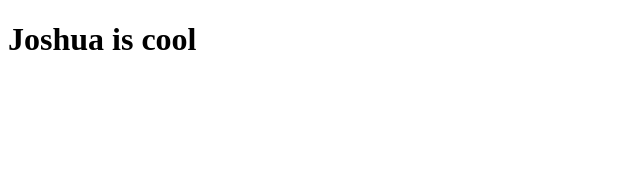
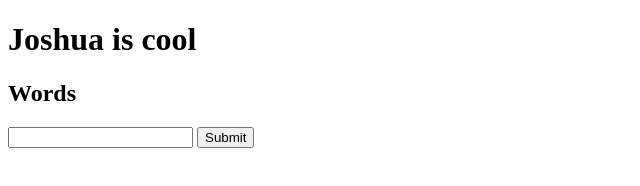
Before and after one commit to JDCPrograms2017/nodesocial, a plain HTML site: page index.html in a window 1280 px wide. Shown: the whole page, without its empty margins (0-640 px from the left). Drawn offline with Linux system fonts and the light colour scheme.

Commit message:
Update index.html
added random crap

```diff
--- a/index.html
+++ b/index.html
@@ -8,5 +8,9 @@
 </head>
 <body>
     <h1>Joshua is cool</h1>
+    <h2>Words</h2>
+
+    <input type="text" id="random form">
+    <button type="Submit">Submit</button>
 </body>
 </html>
```
